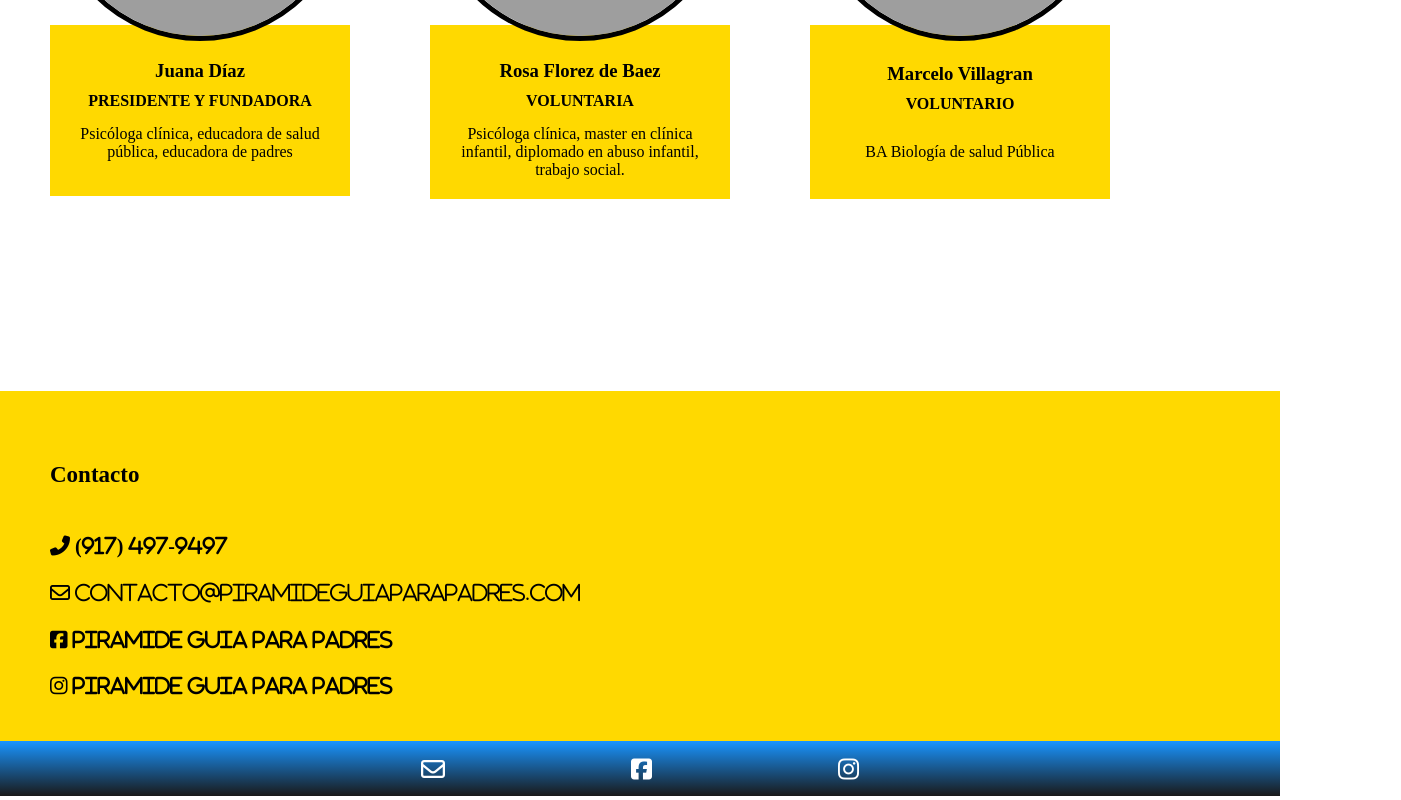
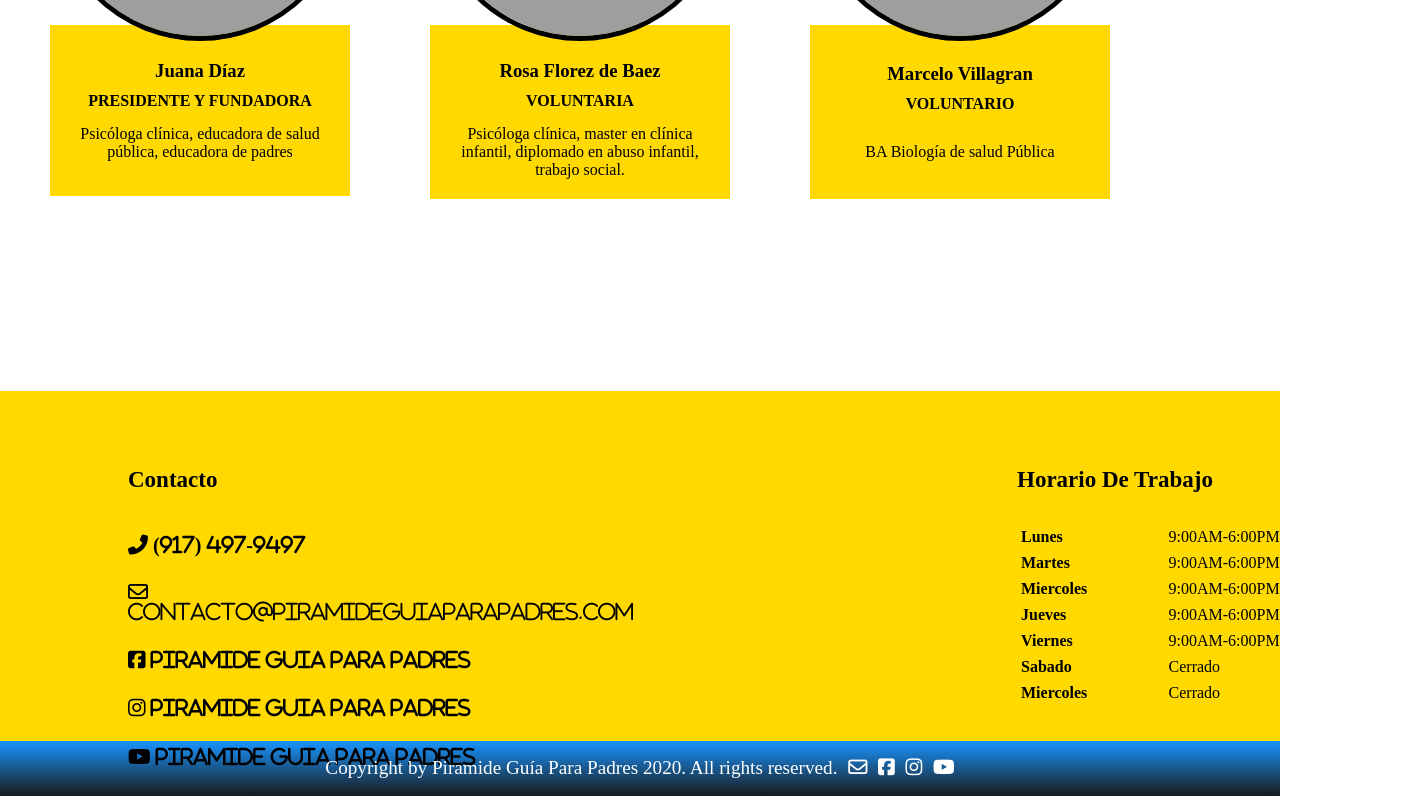
Before and after one commit to Daysired/Piramide-Guia-Para-Padres, a React (Create React App) app in the folder client/: page / in a window 1280 px wide. Shown: the part 1420-2220 px from the top of the page, 1401 px wide, since content can reach past the window. Built offline with nearby package versions, Linux system fonts and the light colour scheme; grey boxes are pictures that could not be loaded.

Commit message:
Added links and work schedule to contact section in home screen, and edited footer

```diff
--- a/client/src/Components/Footer/FooterSection.jsx
+++ b/client/src/Components/Footer/FooterSection.jsx
@@ -1,32 +1,42 @@
-import React from 'react'
+import React from "react";
 
 export default function FooterSection() {
   return (
-
-      <section className="footer">
+    <section className="footer">
       <div className="footer-icons">
+        <p className="footer-text">
+          Copyright by Piramide Guía Para Padres 2020. All rights reserved.
+        </p>
         <div className="e-mail">
           <a href="mailto: contacto@piramideguiaparapadres.com">
-          <i class="far fa-envelope"></i>
+            <i class="far fa-envelope"></i>
           </a>
         </div>
         <div className="facebook">
           <a
             target="_blank"
             rel="noreferrer"
-            href="https://www.facebook.com/profile.php?id=100004612068637">
-          <i class="fab fa-facebook-square"></i>
+            href="https://www.facebook.com/profile.php?id=100004612068637"
+          >
+            <i class="fab fa-facebook-square"></i>
           </a>
         </div>
         <div className="insta">
+          <a target="_blank" rel="noreferrer" href="">
+            <i class="fab fa-instagram"></i>
+          </a>
+        </div>
+
+        <div className="tube">
           <a
             target="_blank"
             rel="noreferrer"
-            href="">
-          <i class="fab fa-instagram"></i>
+            href="https://www.youtube.com/channel/UCJBd6qZuiINxUSYWuXqBqnA"
+          >
+            <i class="fab fa-youtube"></i>
           </a>
         </div>
       </div>
     </section>
-  )
+  );
 }
--- /dev/null
+++ b/client/src/Components/Sections/ContactSection.jsx
@@ -0,0 +1,93 @@
+import React from "react";
+
+export default function ContactSection() {
+  return (
+    <div>
+      <div className="c-container">
+        <div className="c-section">
+          <div className="c-row">
+            <div className="contact-cell c1">
+              <h3 className="c-h3">Contacto</h3>
+              <div className="icons">
+                <i class="fas fa-phone-alt"> (917) 497-9497</i>
+              </div>
+              <div className="icons">
+                <a href="mailto: contacto@piramideguiaparapadres.com">
+                  <i class="far fa-envelope">
+                    {" "}
+                    contacto@piramideguiaparapadres.com
+                  </i>
+                </a>
+              </div>
+
+              <div className="icons">
+                <a
+                  target="_blank"
+                  rel="noreferrer"
+                  href="https://www.facebook.com/profile.php?id=100004612068637"
+                >
+                  <i class="fab fa-facebook-square">
+                  {" "}
+                    Piramide Guia Para Padres
+                  </i>
+                </a>
+              </div>
+
+              <div className="icons">
+                <a target="_blank" rel="noreferrer" href="https://www.instagram.com/_piramide_guia_para_padres/">
+                  <i class="fab fa-instagram"> Piramide Guia Para Padres</i>
+                </a>
+              </div>
+
+              <div className="icons">
+                <a target="_blank" rel="noreferrer" href="https://www.youtube.com/channel/UCJBd6qZuiINxUSYWuXqBqnA">
+                  <i class="fab fa-youtube"> Piramide Guia Para Padres</i>
+                </a>
+              </div>
+            </div>
+
+            <div className="contact-schedule">
+              <h3 className="schedule-headline">Horario De Trabajo</h3>
+              <table style={{ width: "30vw" }}>
+                <tr>
+                  <th>Lunes</th>
+                  <td>9:00AM-6:00PM</td>
+                </tr>
+
+                <tr>
+                  <th rowspan="1">Martes</th>
+                  <td>9:00AM-6:00PM</td>
+                </tr>
+
+                <tr>
+                  <th rowspan="1">Miercoles</th>
+                  <td>9:00AM-6:00PM</td>
+                </tr>
+
+                <tr>
+                  <th rowspan="1">Jueves</th>
+                  <td>9:00AM-6:00PM</td>
+                </tr>
+
+                <tr>
+                  <th rowspan="1">Viernes</th>
+                  <td>9:00AM-6:00PM</td>
+                </tr>
+
+                <tr>
+                  <th rowspan="1">Sabado</th>
+                  <td>Cerrado</td>
+                </tr>
+
+                <tr>
+                  <th rowspan="1">Miercoles</th>
+                  <td>Cerrado</td>
+                </tr>
+              </table>
+            </div>
+          </div>
+        </div>
+      </div>
+    </div>
+  );
+}
--- a/client/src/Screens/ContactSection.jsx
+++ /dev/null
@@ -1,35 +0,0 @@
-import React from "react";
-
-export default function ContactSection() {
-  return (
-    <div>
-      <div className="c-container">
-        <div className="c-section">
-          <div className="c-row">
-            <div className="contact-cell c1">
-              <h3 className="c-h3">Contacto</h3>
-              <div className="icons">
-                <i class="fas fa-phone-alt"> (917) 497-9497</i>
-              </div>
-              <div className="icons">
-                <i class="far fa-envelope">
-                  {" "}
-                  contacto@piramideguiaparapadres.com
-                </i>
-              </div>
-
-              <div className="icons">
-                <i class="fab fa-facebook-square"> Piramide Guia Para Padres</i>
-              </div>
-
-              <div className="icons">
-                <i class="fab fa-instagram"> Piramide Guia Para Padres</i>
-              </div>
-            </div>
-
-          </div>
-        </div>
-      </div>
-    </div>
-  );
-}
--- a/client/src/Screens/Home.jsx
+++ b/client/src/Screens/Home.jsx
@@ -1,7 +1,8 @@
 import React from "react";
 import { Link } from "react-router-dom";
 import Layout from "../Components/Layout";
-import ContactSection from "./ContactSection";
+import ContactSection from "../Components/Sections/ContactSection";
+
 import Team from "./Team";
 
 export default function Home() {
@@ -79,8 +80,7 @@ export default function Home() {
         <br />
         <br />
         <Team />
-
-        <ContactSection />
+    <ContactSection/>
       </div>
     </Layout>
   );
--- a/client/src/Scss/_contactsection.scss
+++ b/client/src/Scss/_contactsection.scss
@@ -3,10 +3,11 @@
   height: 350px;
 }
 
-.c-container .c-section {
+.c-section {
   margin:50px;
   display:table;
   margin-top: 15%;
+  margin-left: 10vw;
 }
 .c-container .c-section .c-row {
   display:table-row;
@@ -21,16 +22,45 @@
 .c-container .c-section .contact-cell.c1 {
 
   .c-h3 {
-    margin-top: 6%;
-    margin-bottom:4%;
+    margin-top: 15%;
+    margin-bottom:8%;
     font-size: 23px;
     text-align: left;
   }
 
-  .icons {
-    margin-bottom:2%;
+  .icons  {
+    margin-bottom:5%;
     font-size: 20px;
 
+    a {
+      text-decoration: none;
+      color: black;
+    }
   }
 
 }
+
+.contact-schedule {
+  margin-left: 30vw;
+
+  .schedule-headline {
+    margin-top: 15%;
+    font-size: 23px;
+    text-align: left;
+    margin-bottom:8%;
+  }
+
+  table, th, td {
+    // border-bottom: 1px solid black;
+    border-collapse: collapse;
+    margin-top: 3vh;
+  }
+  th, td {
+    padding: 4px;
+    text-align: left;
+  }
+
+  td {
+    margin-left: 5vw;
+  }
+}
--- a/client/src/Scss/_footer.scss
+++ b/client/src/Scss/_footer.scss
@@ -7,7 +7,7 @@
   height: 55px;
 
   .footer-icons {
-    font-size: 1.5rem;
+    font-size: 1.2rem;
     color: white;
     display: flex;
     flex-flow: row wrap;
@@ -15,7 +15,7 @@
     text-align: right;
     margin: 0 auto;
     width: 50%;
-    padding: 1rem 0.5rem 1rem 0.5rem;
+    padding-top: 1rem;
   }
 
 
```
Also changed, not shown: client/src/App.scss (line endings or trailing spaces).
